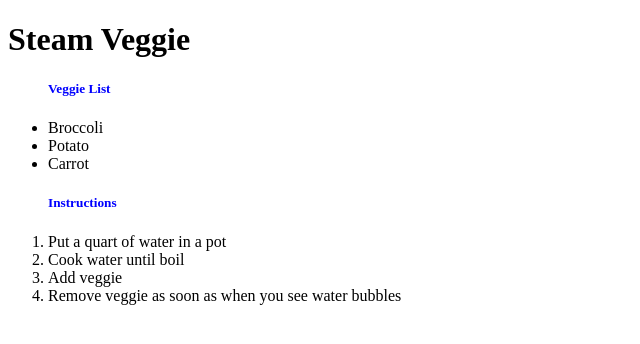
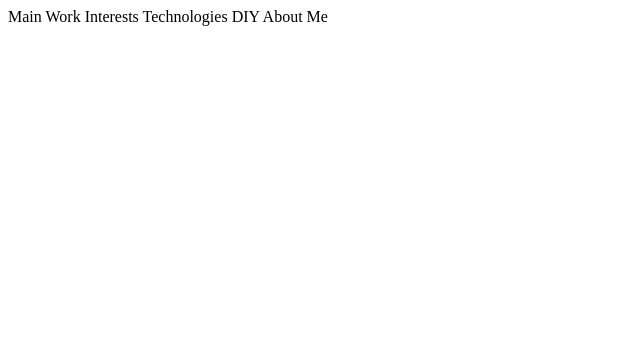
Before and after one commit to githuan/CS50, a plain HTML site: page project0/index.html in a window 1280 px wide. Shown: the whole page, without its empty margins (0-640 px from the left). Drawn offline with Linux system fonts and the light colour scheme.

Commit message:
Update index.html and add styles.css

```diff
--- a/project0/index.html
+++ b/project0/index.html
@@ -1,30 +1,14 @@
 <!DOCTYPE html>
 <html>
     <head>
-        <title>Steam Veggie Instructions</title>
-        <style>
-            h5 {
-                color:blue
-            }
-        </style>
+        <title>Thuan Nguyen's Web Pages</title>
     </head>
     <body>
-        <h1>Steam Veggie</h1>
-
-        <ul>
-            <h5>Veggie List</h5>
-            <li>Broccoli</li>
-            <li>Potato</li>
-            <li>Carrot</li>
-        </ul>
-
-        <ol>
-            <h5>Instructions</h5>
-            <li>Put a quart of water in a pot</li>
-            <li>Cook water until boil</li>
-            <li>Add veggie</li>
-            <li>Remove veggie as soon as when you see water bubbles</li>
-        </ol>
-
+        Main
+        Work
+        Interests
+        Technologies
+        DIY
+        About Me
     </body>
 </html>
```
Also changed, not shown: project0/styles.css (added).
